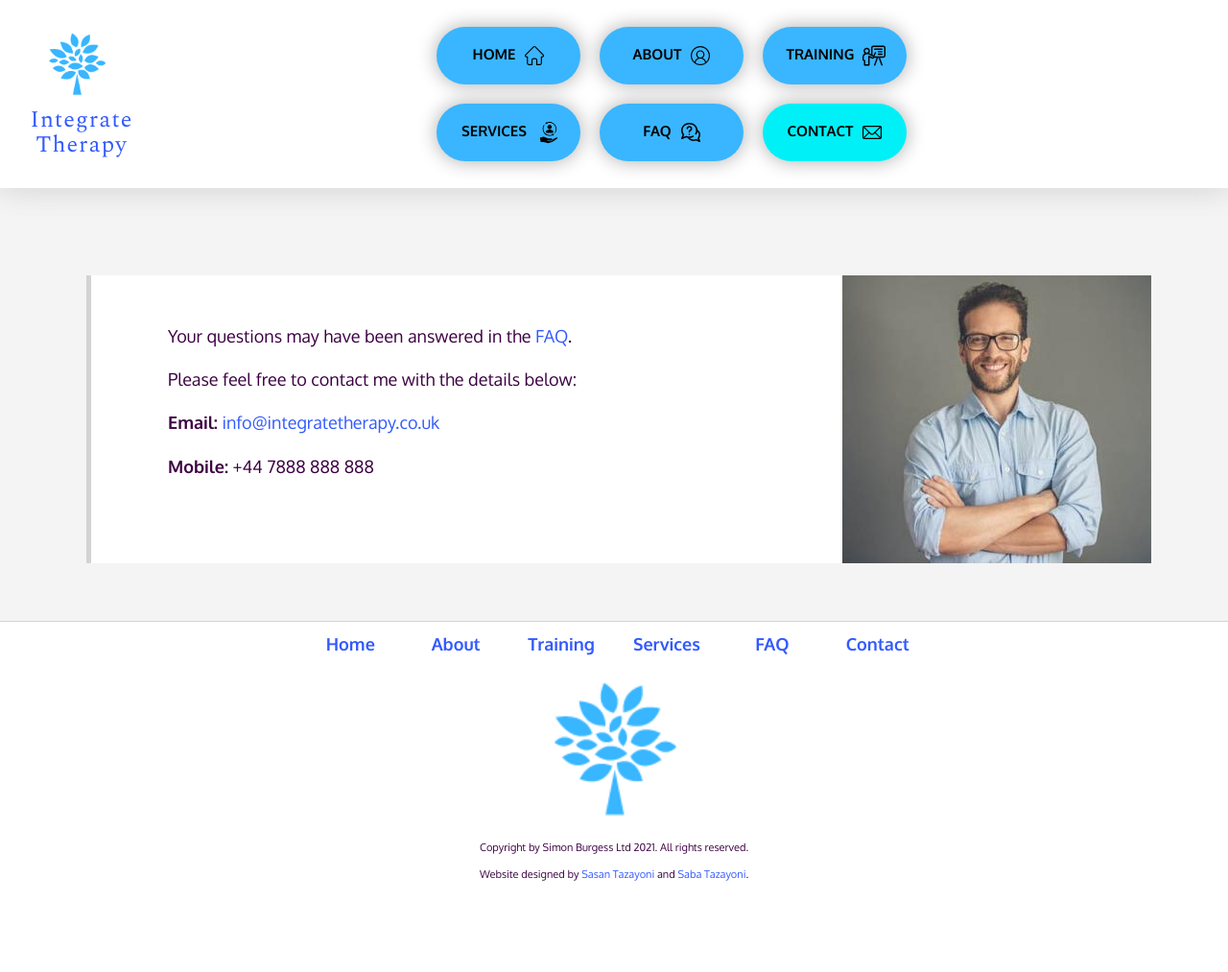
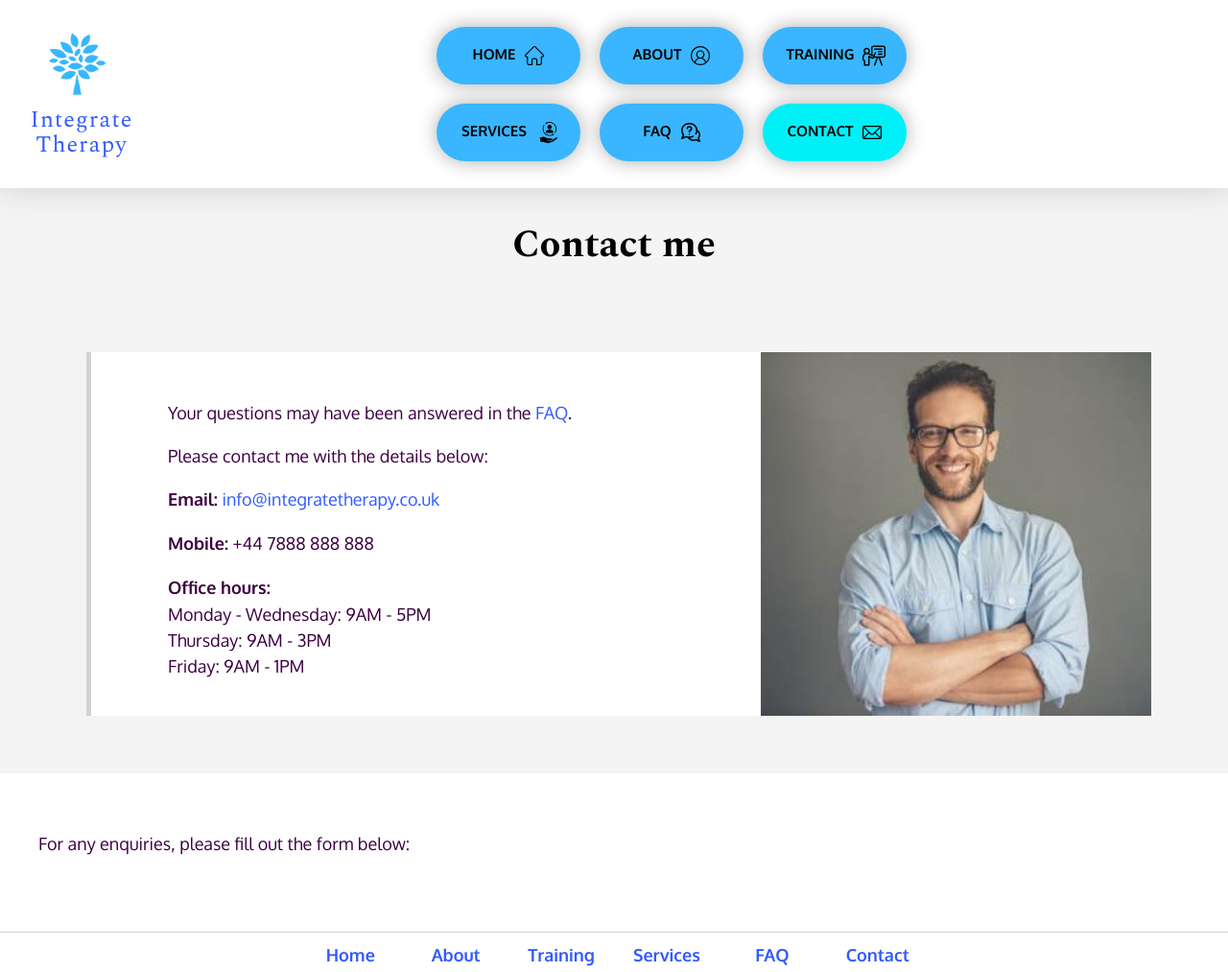
Before and after one commit to SasanTazayoni/Integrate, a website built with Parcel: page Contact.html in a window 1280 px wide. Shown: the top 1013 px of the page at 96% size. Before the commit the page ends 931 px from the top, so only its background shows below. Built offline with nearby package versions, Linux system fonts and the light colour scheme.

Commit message:
Contact page update

```diff
--- a/CSS/styles.css
+++ b/CSS/styles.css
@@ -457,7 +457,8 @@ a:hover {
 }
 
 @media screen and (min-width: 768px) and (max-width: 1296px) {
-  .block--top {
+  .block--top,
+  .block--top-castrated {
     padding-top: 20rem;
   }
 }
@@ -1311,6 +1312,11 @@ a:hover {
   font-weight: 600;
 }
 
+.contact__office-hours--heading,
+.contact__office-hours {
+  margin-bottom: 0;
+}
+
 .contact__image {
   align-items: center;
   display: flex;
@@ -1339,6 +1345,16 @@ a:hover {
   .contact__card {
     padding-top: 5rem;
     padding-left: 8rem;
-    white-space: nowrap;
+  }
+
+  .contact__image {
+    height: 100%;
   }
 }
+
+@media screen and (max-width: 1062px) {
+  .contact__card {
+    padding-top: 4rem;
+    padding-left: 4rem;
+  }
+}
--- a/Contact.html
+++ b/Contact.html
@@ -169,7 +169,7 @@
                 Your questions may have been answered in the
                 <a href="faq.html">FAQ</a>.
               </p>
-              <p>Please feel free to contact me with the details below:</p>
+              <p>Please contact me with the details below:</p>
               <p>
                 <span class="contact__strong">Email:</span>
                 <a href="mailto:info@integratetherapy.co.uk"
@@ -179,12 +179,26 @@
               <p>
                 <span class="contact__strong">Mobile:</span> +44 7888 888 888
               </p>
+              <p>
+                <span class="contact__strong contact__office-hours--heading"
+                  >Office hours:<br /></span
+                >Monday - Wednesday: 9AM - 5PM <br />
+                Thursday: 9AM - 3PM <br />
+                Friday: 9AM - 1PM
+              </p>
             </div>
             <div>
               <img class="contact__image" src="images/jhonelumeo.jpg" />
             </div>
           </div>
         </div>
+      </div>
+    </section>
+
+    <section class="block block--white">
+      <div class="container">
+        <p>For any enquiries, please fill out the form below:</p>
+        <form action=""></form>
       </div>
     </section>
 
```
